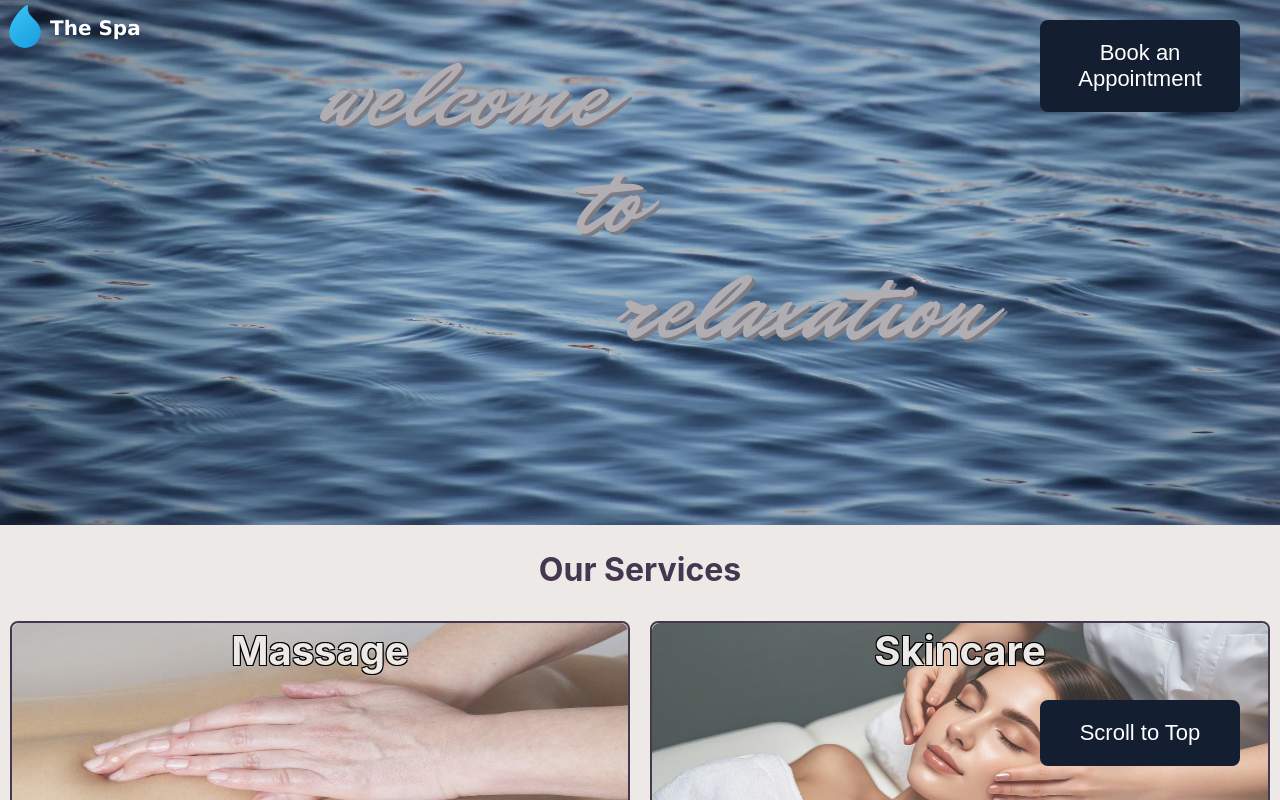
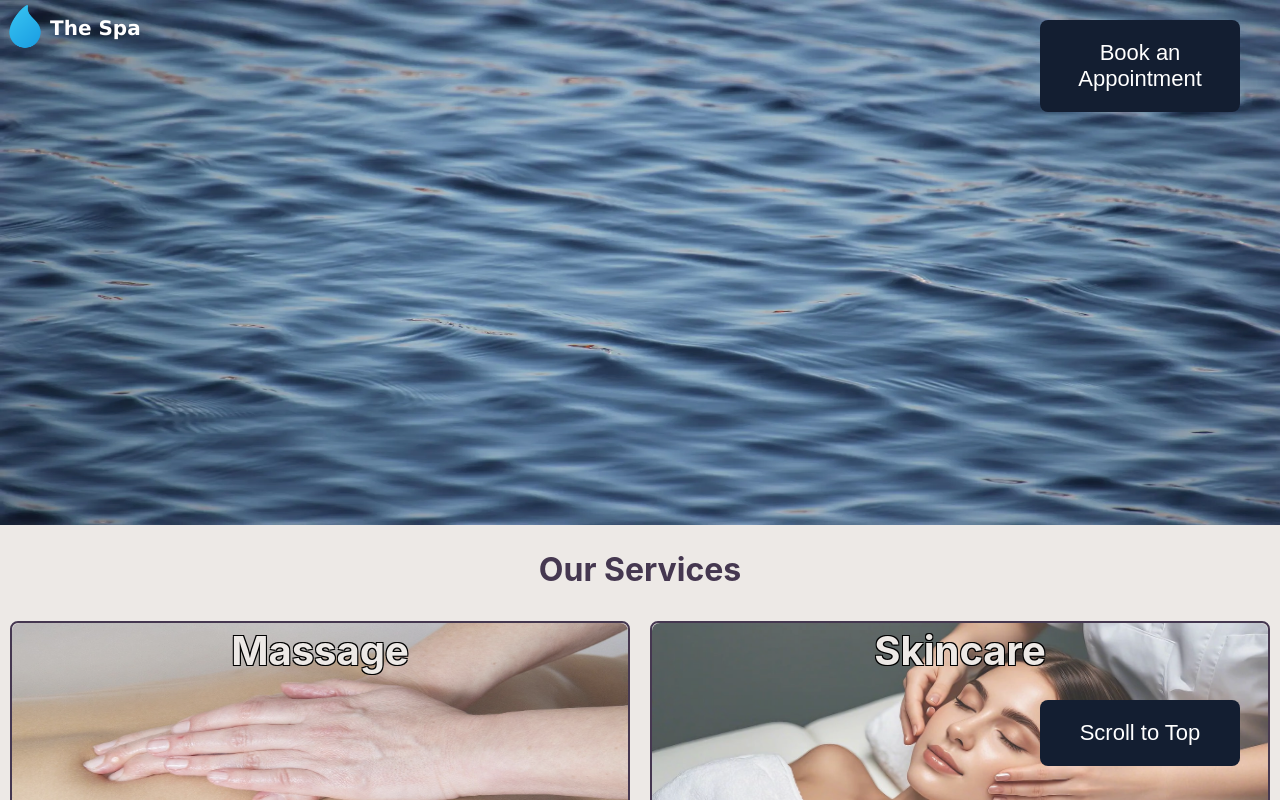
Before and after one commit to LaurenCummings/spa-project, a React (Vite) app: page / in a window 1280 px wide. Shown: the top 800 px of the page. Built offline with nearby package versions, Linux system fonts and the light colour scheme.

Commit message:
made banner animation infinite

```diff
--- a/src/css/Banner.css
+++ b/src/css/Banner.css
@@ -21,21 +21,21 @@
     position: absolute;
     left: 25%;
     top: 5%;
-    animation: headerFadeIn 1s ease-in;
+    animation: headerFadeIn 3s ease-in infinite;
 }
 
 .banner .to {
     position: absolute;
     left: 45%;
     top: 25%;
-    animation: headerFadeIn 2s ease-in;
+    animation: headerFadeIn 3s ease-in infinite;
 }
 
 .banner .relaxation {
     position: absolute;
     left: 48%;
     top: 45%;
-    animation: headerFadeIn 3s ease-in;
+    animation: headerFadeIn 3s ease-in infinite;
 }
 
 @keyframes headerFadeIn{
```
